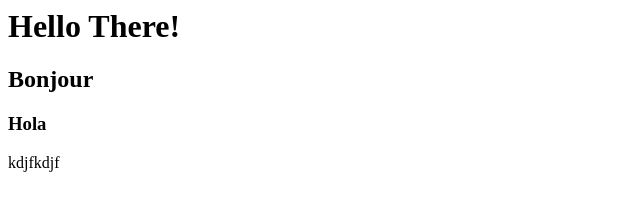
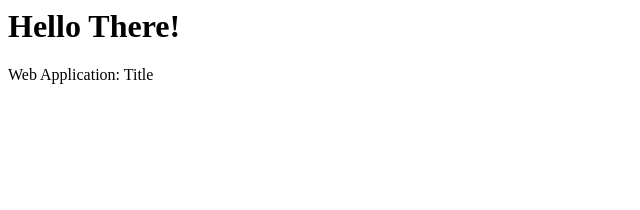
Before and after one commit to derxiang/RideShare-WebApp, a plain HTML site: page index.html in a window 1280 px wide. Shown: the whole page, without its empty margins (0-640 px from the left). Drawn offline with Linux system fonts and the light colour scheme.

Commit message:
Update index.html

```diff
--- a/index.html
+++ b/index.html
@@ -1,4 +1,2 @@
 <h1>Hello There!</h1>
-<h2>Bonjour</h2>
-<h3>Hola</h3>
-<p1>kdjfkdjf</p1>
+<p>Web Application: Title</p>
```
